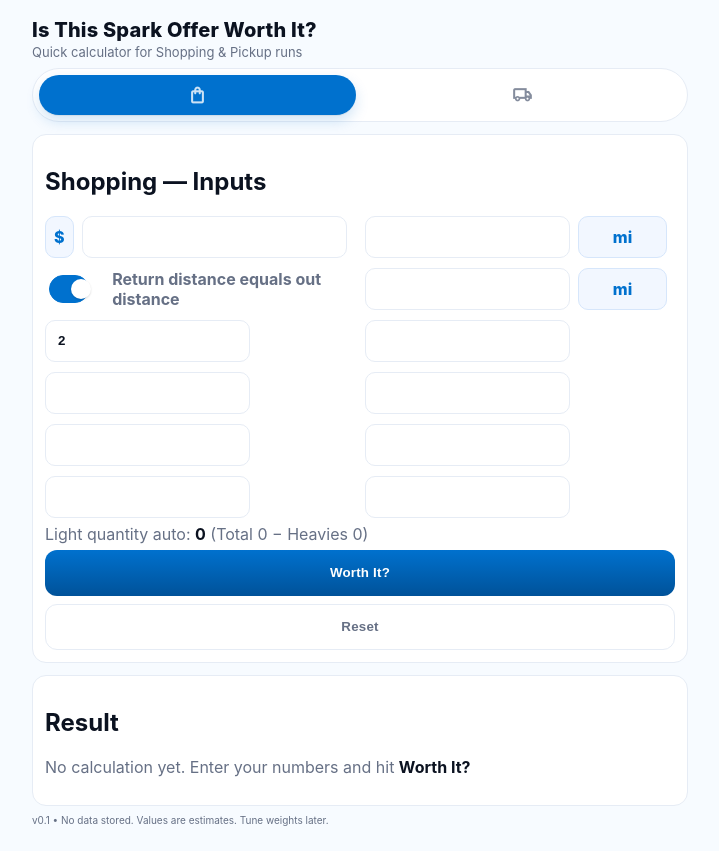
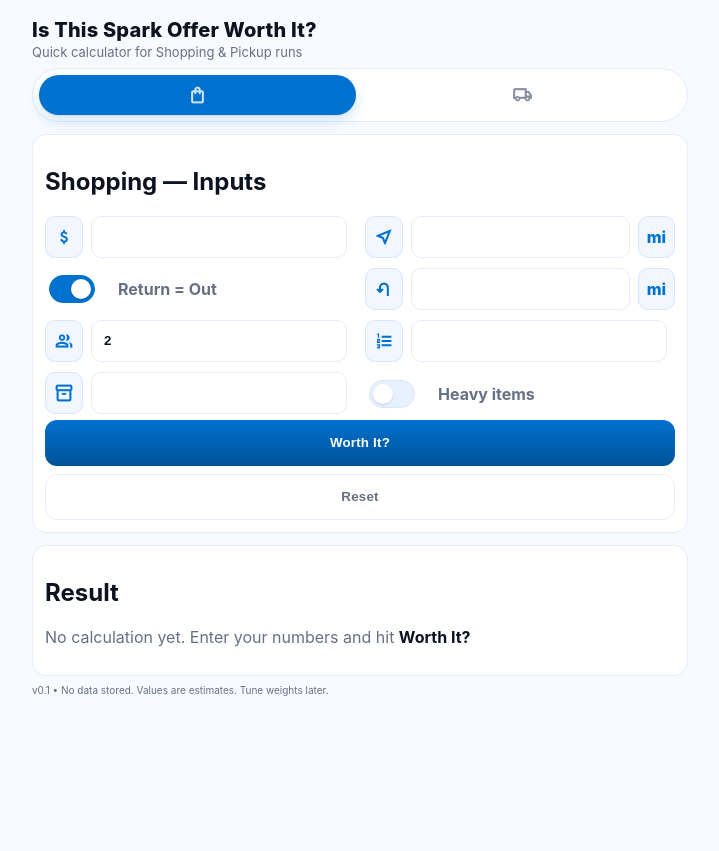
Before and after one commit to TolibovZafarali/w-orders, a React (Vite) app in the folder w-orders/: page / in a window 1280 px wide. Shown: the whole page, without its empty margins (280-999 px from the left). After the commit the page ends 800 px from the top, so only its background shows below. Built offline with nearby package versions, Linux system fonts and the light colour scheme.

Commit message:
Updated ShoppingForm and PckupForm to replace text labels with icons

```diff
--- a/w-orders/src/components/PickupForm.jsx
+++ b/w-orders/src/components/PickupForm.jsx
@@ -12,10 +12,7 @@
   const [stops, setStops] = useState(3);
   const [qty, setQty] = useState(INITIAL_QTY);
 
-  useEffect(() => {
-    if (sameBack) setDBack(dRoute || 0);
-  }, [sameBack, dRoute]);
-
+  useEffect(() => { if (sameBack) setDBack(dRoute || 0); }, [sameBack, dRoute]);
   const updateQty = (key) => (v) => setQty((q) => ({ ...q, [key]: Math.max(0, v) }));
 
   const submit = (e) => {
@@ -38,45 +35,29 @@
   };
 
   const reset = () => {
-    setPayout(0);
-    setDRoute(0);
-    setSameBack(true);
-    setDBack(0);
-    setStops(3);
-    setQty(INITIAL_QTY);
-    onReset?.();
+    setPayout(0); setDRoute(0); setSameBack(true); setDBack(0);
+    setStops(3); setQty(INITIAL_QTY); onReset?.();
   };
 
   return (
     <section className="panel">
-      <h2>Pickup — Inputs</h2>
+      <h2 className="visually-hidden">Pickup — Inputs</h2>
       <form className="form-grid" onSubmit={submit}>
-        <NumberInput label="Payout" value={payout} onChange={setPayout} prefix="$" step={0.01} />
-        <NumberInput label="Total Route Distance (store → C1 → C2 → C3)" value={dRoute} onChange={setDRoute} suffix="mi" step={0.1} />
+        <NumberInput label="Payout" value={payout} onChange={setPayout} prefix="$" icon="attach_money" step={0.01} />
+        <NumberInput label="Total Route Distance" value={dRoute} onChange={setDRoute} suffix="mi" icon="route" step={0.1} />
 
-        <Toggle
-          label="Return distance equals route distance"
-          checked={sameBack}
-          onChange={setSameBack}
-        />
-        <NumberInput
-          label="Distance Back (last customer → same store)"
-          value={sameBack ? dRoute : dBack}
-          onChange={setDBack}
-          suffix="mi"
-          step={0.1}
-          disabled={sameBack}
-        />
+        <Toggle label="Return = Route" checked={sameBack} onChange={setSameBack} />
+        <NumberInput label="Distance Back (last → store)" value={sameBack ? dRoute : dBack} onChange={setDBack} suffix="mi" icon="u_turn_left" step={0.1} disabled={sameBack} />
 
-        <NumberInput label="Stops / Customers" value={stops} onChange={setStops} step={1} />
+        <NumberInput label="Stops / Customers" value={stops} onChange={setStops} step={1} icon="group" />
 
-        {/* Quantities (bag counts are intentionally ignored; use true quantities) */}
-        <NumberInput label="Qty — Light (non-heavy)" value={qty.qLight} onChange={updateQty("qLight")} step={1} />
-        <NumberInput label="Qty — Water cases" value={qty.qWater} onChange={updateQty("qWater")} step={1} />
-        <NumberInput label="Qty — Cat litter" value={qty.qLitter} onChange={updateQty("qLitter")} step={1} />
-        <NumberInput label="Qty — Dog food (large)" value={qty.qDog} onChange={updateQty("qDog")} step={1} />
-        <NumberInput label="Qty — Soda cases" value={qty.qSoda} onChange={updateQty("qSoda")} step={1} />
-        <NumberInput label="Qty — Other heavy" value={qty.qHeavyOther} onChange={updateQty("qHeavyOther")} step={1} />
+        {/* quantities (real units only; bag counts ignored) */}
+        <NumberInput label="Qty — Light" value={qty.qLight} onChange={updateQty("qLight")} step={1} icon="inventory_2" />
+        <NumberInput label="Water cases" value={qty.qWater} onChange={updateQty("qWater")} step={1} icon="water_drop" />
+        <NumberInput label="Cat litter" value={qty.qLitter} onChange={updateQty("qLitter")} step={1} icon="pets" />
+        <NumberInput label="Dog food (large)" value={qty.qDog} onChange={updateQty("qDog")} step={1} icon="pets" />
+        <NumberInput label="Soda cases" value={qty.qSoda} onChange={updateQty("qSoda")} step={1} icon="local_drink" />
+        <NumberInput label="Other heavy" value={qty.qHeavyOther} onChange={updateQty("qHeavyOther")} step={1} icon="inventory" />
       </form>
 
       <div className="actions">
--- a/w-orders/src/components/ShoppingForm.jsx
+++ b/w-orders/src/components/ShoppingForm.jsx
@@ -11,20 +11,17 @@
   const [dBack, setDBack] = useState(0);
   const [customers, setCustomers] = useState(2);
 
-  // NEW
   const [itemCount, setItemCount] = useState(0);   // distinct SKUs
   const [totalQty, setTotalQty] = useState(0);     // includes heavies & repeats
   const [heavy, setHeavy] = useState(INITIAL_HEAVY);
 
-  useEffect(() => {
-    if (sameBack) setDBack(dOut || 0);
-  }, [sameBack, dOut]);
+  const [showHeavies, setShowHeavies] = useState(false); // Quick by default
 
-  const updateHeavy = (key) => (v) => setHeavy((h) => ({ ...h, [key]: Math.max(0, v) }));
+  useEffect(() => { if (sameBack) setDBack(dOut || 0); }, [sameBack, dOut]);
+  const updateHeavy = (k) => (v) => setHeavy((h) => ({ ...h, [k]: Math.max(0, v) }));
 
-  // Sum heavies and compute light qty automatically (never negative)
   const heavySum = useMemo(
-    () => Math.max(0, (heavy.qWater ?? 0) + (heavy.qLitter ?? 0) + (heavy.qDog ?? 0) + (heavy.qSoda ?? 0) + (heavy.qHeavyOther ?? 0)),
+    () => Math.max(0, (heavy.qWater ?? 0)+(heavy.qLitter ?? 0)+(heavy.qDog ?? 0)+(heavy.qSoda ?? 0)+(heavy.qHeavyOther ?? 0)),
     [heavy]
   );
   const qLight = Math.max(0, (totalQty ?? 0) - heavySum);
@@ -36,7 +33,7 @@
       dOut: Math.max(0, dOut),
       dBack: Math.max(0, sameBack ? dOut : dBack),
       customers: Math.max(1, Math.floor(customers || 1)),
-      itemCount: Math.max(0, Math.floor(itemCount || 0)), // NEW
+      itemCount: Math.max(0, Math.floor(itemCount || 0)),
       qty: {
         qLight,
         qWater: Math.max(0, heavy.qWater),
@@ -50,56 +47,50 @@
   };
 
   const reset = () => {
-    setPayout(0);
-    setDOut(0);
-    setSameBack(true);
-    setDBack(0);
-    setCustomers(2);
-    setItemCount(0);
-    setTotalQty(0);
-    setHeavy(INITIAL_HEAVY);
+    setPayout(0); setDOut(0); setSameBack(true); setDBack(0);
+    setCustomers(2); setItemCount(0); setTotalQty(0); setHeavy(INITIAL_HEAVY);
     onReset?.();
   };
 
   return (
     <section className="panel">
-      <h2>Shopping — Inputs</h2>
+      <h2 className="visually-hidden">Shopping — Inputs</h2>
       <form className="form-grid" onSubmit={submit}>
-        <NumberInput label="Payout" value={payout} onChange={setPayout} prefix="$" step={0.01} />
-        <NumberInput label="Distance Out (store → last customer)" value={dOut} onChange={setDOut} suffix="mi" step={0.1} />
+        <NumberInput label="Payout" value={payout} onChange={setPayout} prefix="$" icon="attach_money" step={0.01} />
+        <NumberInput label="Distance Out (store → last)" value={dOut} onChange={setDOut} suffix="mi" icon="near_me" step={0.1} />
 
-        <Toggle
-          label="Return distance equals out distance"
-          checked={sameBack}
-          onChange={setSameBack}
-        />
-        <NumberInput
-          label="Distance Back (last customer → same store)"
-          value={sameBack ? dOut : dBack}
-          onChange={setDBack}
-          suffix="mi"
-          step={0.1}
-          disabled={sameBack}
-        />
+        <Toggle label="Return = Out" checked={sameBack} onChange={setSameBack} />
+        <NumberInput label="Distance Back (last → store)" value={sameBack ? dOut : dBack} onChange={setDBack} suffix="mi" icon="u_turn_left" step={0.1} disabled={sameBack} />
 
-        <NumberInput label="Customers" value={customers} onChange={setCustomers} step={1} />
+        <NumberInput label="Customers" value={customers} onChange={setCustomers} step={1} icon="group" />
 
-        {/* NEW: distinct items vs total quantity */}
-        <NumberInput label="Item Count (distinct SKUs)" value={itemCount} onChange={setItemCount} step={1} />
-        <NumberInput label="Total Quantity (all units incl. heavies & repeats)" value={totalQty} onChange={setTotalQty} step={1} />
+        <NumberInput label="Item Count (distinct)" value={itemCount} onChange={setItemCount} step={1} icon="format_list_numbered" />
+        <NumberInput label="Total Quantity (units)" value={totalQty} onChange={setTotalQty} step={1} icon="inventory_2" />
 
-        {/* Heavies — we auto-compute Light = Total - sum(heavies) */}
-        <NumberInput label="Qty — Water cases" value={heavy.qWater} onChange={updateHeavy("qWater")} step={1} />
-        <NumberInput label="Qty — Cat litter" value={heavy.qLitter} onChange={updateHeavy("qLitter")} step={1} />
-        <NumberInput label="Qty — Dog food (large)" value={heavy.qDog} onChange={updateHeavy("qDog")} step={1} />
-        <NumberInput label="Qty — Soda cases" value={heavy.qSoda} onChange={updateHeavy("qSoda")} step={1} />
-        <NumberInput label="Qty — Other heavy" value={heavy.qHeavyOther} onChange={updateHeavy("qHeavyOther")} step={1} />
+        {/* Quick/Advanced heavies */}
+        <label className="tog" style={{marginTop:2}}>
+          <input type="checkbox" className="tog-input" checked={showHeavies} onChange={(e)=>setShowHeavies(e.target.checked)} />
+          <span className="tog-slider" aria-hidden="true" />
+          <span className="tog-label">Heavy items</span>
+        </label>
+
+        {showHeavies && (
+          <>
+            <NumberInput label="Water cases" value={heavy.qWater} onChange={updateHeavy("qWater")} step={1} icon="water_drop" />
+            <NumberInput label="Cat litter" value={heavy.qLitter} onChange={updateHeavy("qLitter")} step={1} icon="pets" />
+            <NumberInput label="Dog food (large)" value={heavy.qDog} onChange={updateHeavy("qDog")} step={1} icon="pets" />
+            <NumberInput label="Soda cases" value={heavy.qSoda} onChange={updateHeavy("qSoda")} step={1} icon="local_drink" />
+            <NumberInput label="Other heavy" value={heavy.qHeavyOther} onChange={updateHeavy("qHeavyOther")} step={1} icon="inventory" />
+          </>
+        )}
       </form>
 
-      {/* Small helper line */}
-      <div className="kv" style={{ marginTop: 6 }}>
-        Light quantity auto: <b>{qLight}</b> (Total {totalQty} − Heavies {heavySum})
-      </div>
+      {/* helper line (small, unobtrusive) */}
+      {showHeavies && (
+        <div className="kv" style={{marginTop:6}}>
+          Light qty auto: <b>{qLight}</b> (Total {totalQty} − Heavies {heavySum})
+        </div>
+      )}
 
       <div className="actions">
         <button className="btn primary" onClick={submit}>Worth It?</button>
```
